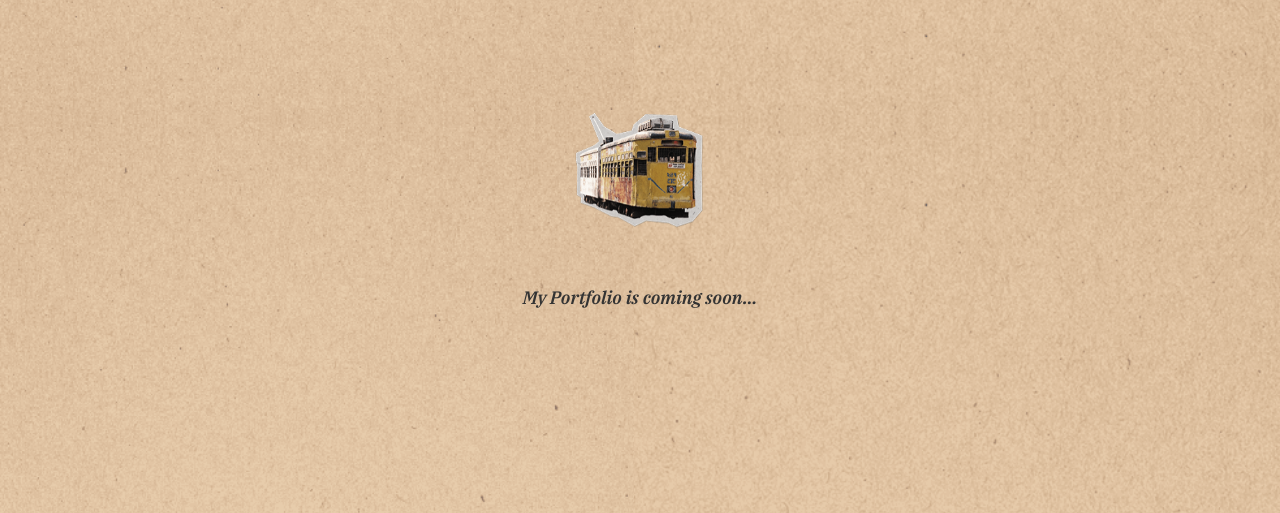
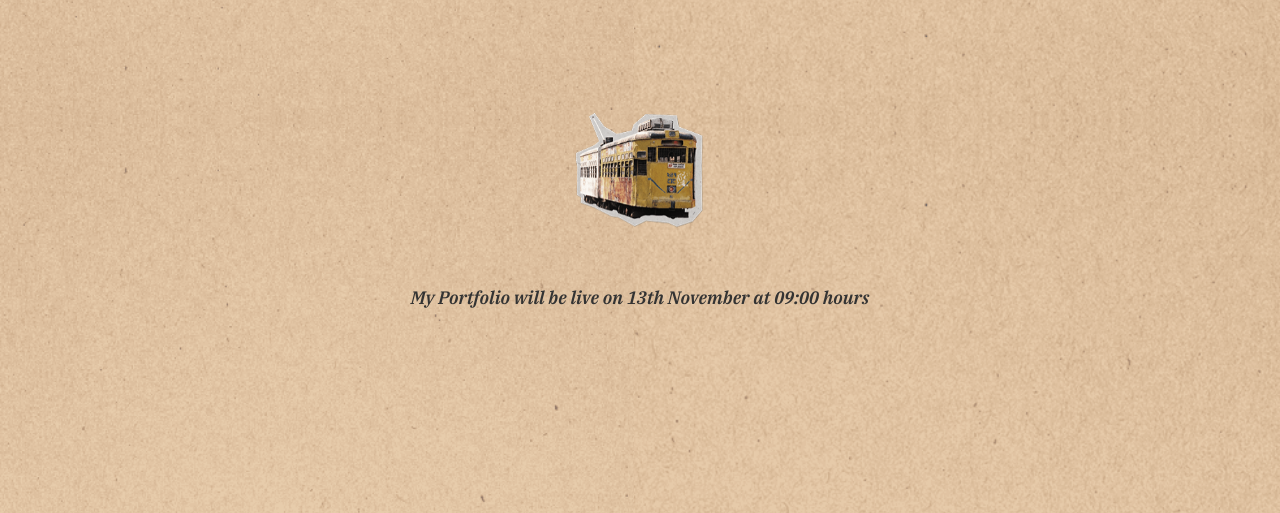
Before and after one commit to GaziTaufiqIslam/my-portfolio-2025, an Eleventy site: page src/index.njk in a window 1280 px wide. Shown: the part 283-796 px from the top of the page. Built offline with nearby package versions, Linux system fonts and the light colour scheme; Eleventy itself is replaced by a stand-in of ours; files that its build step writes are made by us from their sources.

Commit message:
update date  for portfolio update

```diff
--- a/src/_includes/layouts/base.njk
+++ b/src/_includes/layouts/base.njk
@@ -30,7 +30,7 @@
       <img src="/images/loader-tram.png" alt="A tram bobbing up and down" class="loader-tram">
     </div>
     <div class="loader-content-item">
-      <p class="loader-coming-soon">My Portfolio is coming soon...</p>
+      <p class="loader-coming-soon">My Portfolio will be live on 13th November at 09:00 hours</p>
     </div>
   </div>
 
```
